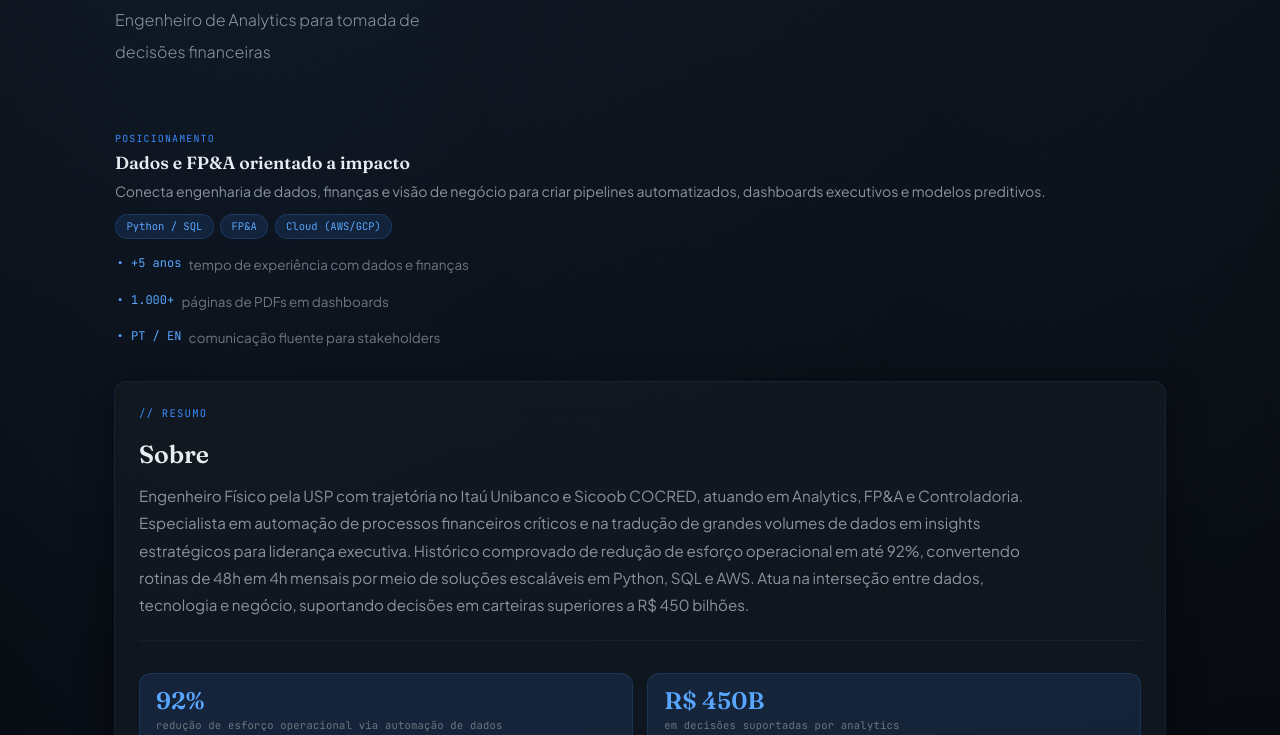
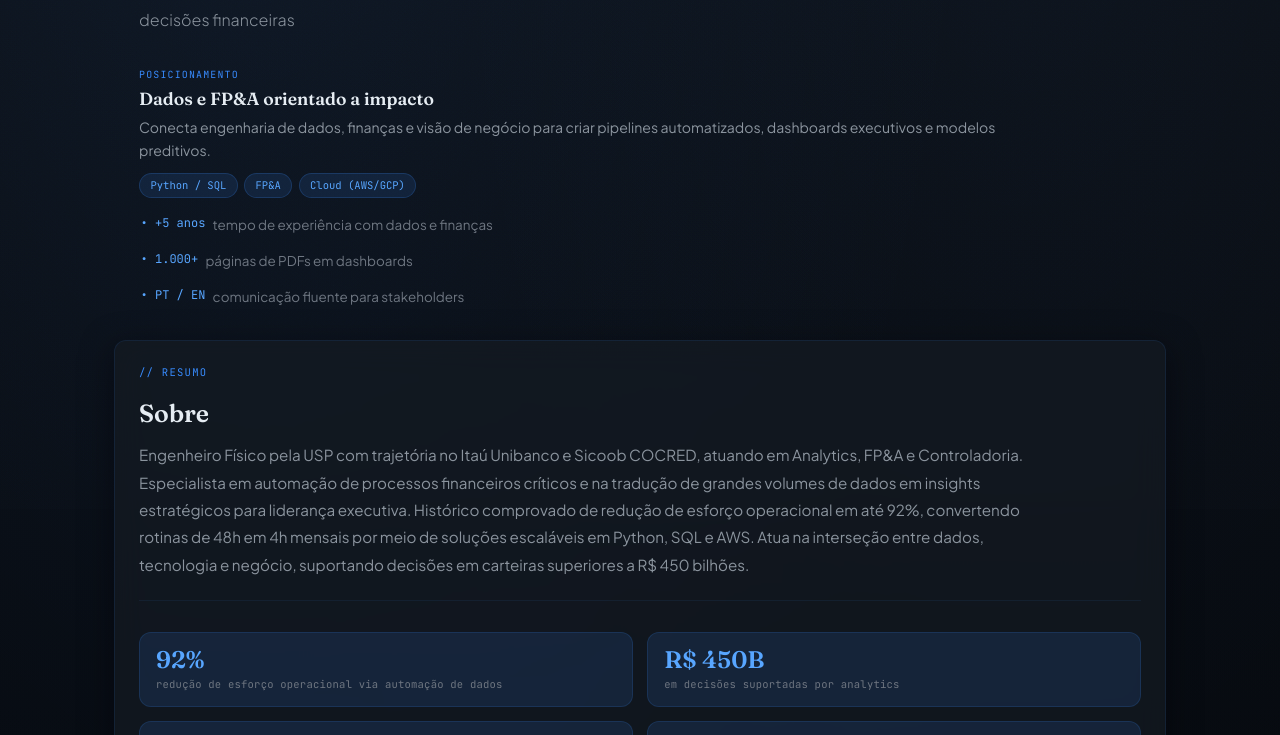
Before and after one commit to ericksjct/curriculo-ericksjct, a website: page index.html in a window 1280 px wide. Shown: the part 291-1026 px from the top of the page. Drawn offline with Linux system fonts and the light colour scheme.

Commit message:
feat: alinhamentos

```diff
--- a/index.html
+++ b/index.html
@@ -83,14 +83,14 @@
         <section class="hero bento-card bento-hero" id="hero">
           <p class="availability-pill" data-hero-availability></p>
           <span data-hero-headline style="display:none"></span>
-          <h1>
-            <span class="name-first"></span>
-            <span class="name-last"></span>
-          </h1>
+          <div class="hero-copy-block">
+            <h1>
+              <span class="name-first"></span>
+              <span class="name-last"></span>
+            </h1>
 
-          <p class="hero-summary" data-hero-summary></p>
+            <p class="hero-summary" data-hero-summary></p>
 
-          <div class="hero-lower">
             <div class="positioning-block">
               <p class="micro-label" data-hero-card-label></p>
               <p class="positioning-title" data-hero-card-title></p>
@@ -98,7 +98,6 @@
               <div class="hero-tags" data-hero-tags></div>
               <dl class="hero-highlights" data-hero-highlights></dl>
             </div>
-
           </div>
         </section>
 
--- a/styles.css
+++ b/styles.css
@@ -330,11 +330,12 @@ h1 {
   display: block;
 }
 
-.hero-lower {
-  display: grid;
-  grid-template-columns: minmax(0, 1fr) auto;
-  gap: 1.5rem;
-  align-items: start;
+.hero-copy-block {
+  display: flex;
+  flex-direction: column;
+  min-width: 0;
+  max-width: 80ch;
+  padding-inline: 1.5rem;
 }
 
 .micro-label {
@@ -698,7 +699,6 @@ h1 {
   }
 
   .topbar-nav { display: none; }
-  .hero-lower { grid-template-columns: 1fr; }
   .topbar-actions { margin-left: 0; }
 }
 
```
